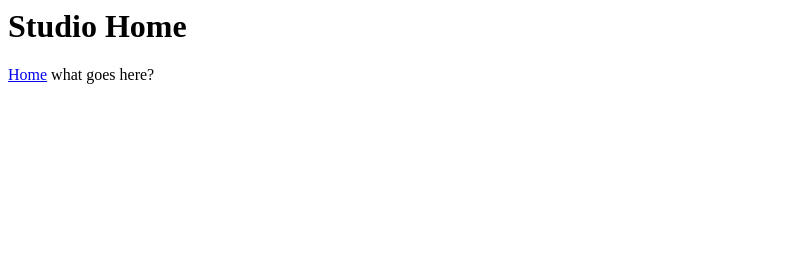
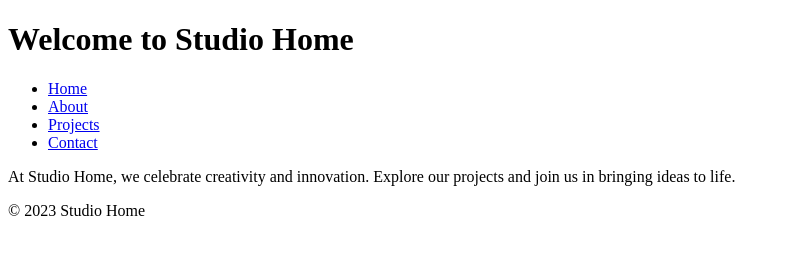
Before and after one commit to insidemedia/insidemedia.github.io, a plain HTML site: page index.html in a window 1280 px wide. Shown: the whole page, without its empty margins (0-790 px from the left). Drawn offline with Linux system fonts and the light colour scheme.

Commit message:
index update

```diff
--- a/index.html
+++ b/index.html
@@ -1,14 +1,38 @@
-<html>
+<!DOCTYPE html>
+<html lang="en">
 <head>
     <meta charset="UTF-8">
-    <meta name="viewport"
-          content="width=device-width, user-scalable=no, initial-scale=1.0, maximum-scale=1.0, minimum-scale=1.0">
+    <meta name="viewport" content="width=device-width, initial-scale=1.0">
     <meta http-equiv="X-UA-Compatible" content="ie=edge">
-    <title>Document</title>
+    <meta name="description" content="Welcome to Studio Home - A place for creativity and innovation.">
+    <meta property="og:title" content="Studio Home">
+    <meta property="og:description" content="A creative space where ideas come to life.">
+    <meta property="og:image" content="path/to/image.jpg">
+    <link rel="stylesheet" href="styles.css"> <!-- Add a link to your CSS file -->
+    <title>Studio Home</title>
+    <link rel="icon" href="favicon.ico"> <!-- Optional: Add a favicon -->
 </head>
 <body>
-    <h1>Studio Home</h1>
-    <a href="index.html">Home</a>
-    what goes here?
+    <header>
+        <h1>Welcome to Studio Home</h1>
+        <nav>
+            <ul>
+                <li><a href="index.html">Home</a></li>
+                <li><a href="about.html">About</a></li>
+                <li><a href="projects.html">Projects</a></li>
+                <li><a href="contact.html">Contact</a></li>
+            </ul>
+        </nav>
+    </header>
+
+    <main>
+        <section>
+            <p>At Studio Home, we celebrate creativity and innovation. Explore our projects and join us in bringing ideas to life.</p>
+        </section>
+    </main>
+
+    <footer>
+        <p>&copy; 2023 Studio Home</p>
+    </footer>
 </body>
 </html>
```
